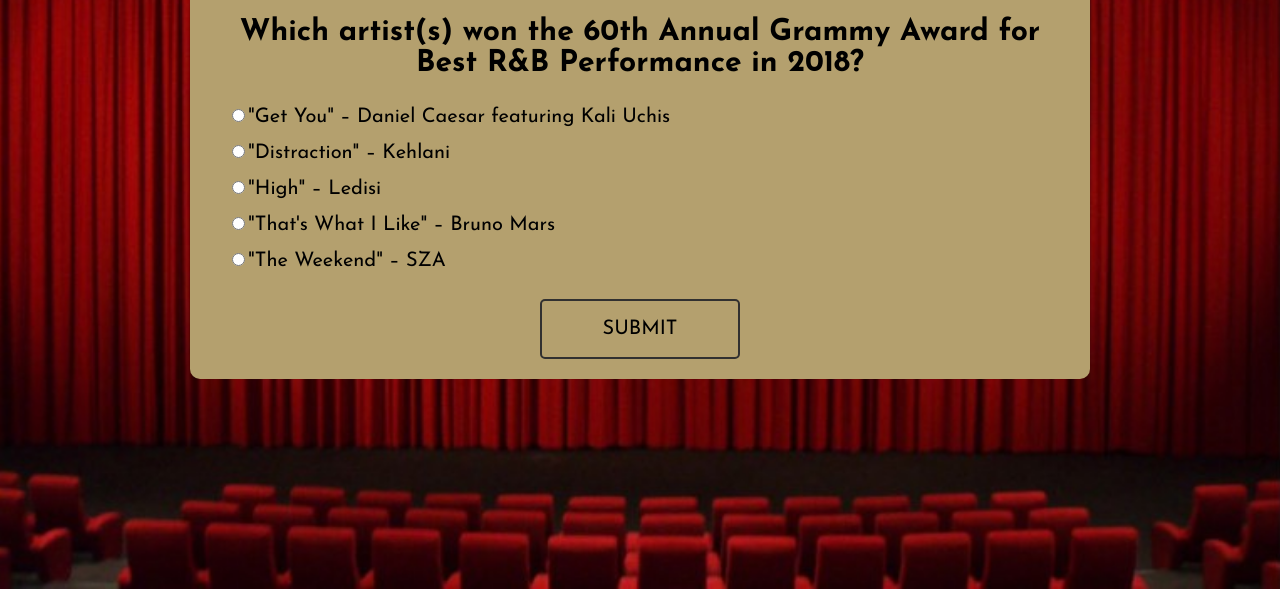
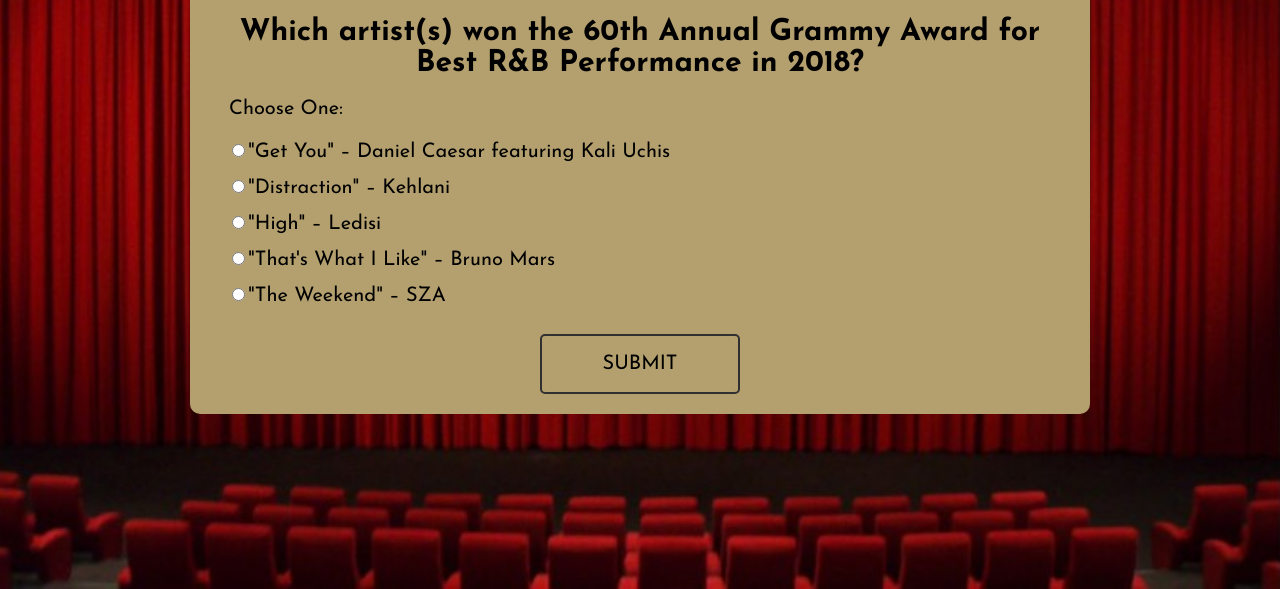
Before and after one commit to NePlusUltra82/Grammy-Awards-Quiz, a plain HTML site: page index.html in a window 1280 px wide. Both pictures are taken after a click on the button "START". Shown: the part 211-800 px from the top of the page. Drawn offline with nearby package versions, Linux system fonts and the light colour scheme.

Commit message:
applied a11y fixes to CSS/JS/HTML files - no errors reporting via aXe extension

```diff
--- a/dataStore.js
+++ b/dataStore.js
@@ -10,7 +10,7 @@
         ],
         //would benefit from refactor -- use indexing
         correctAnswer: `"That's What I Like" – Bruno Mars`,
-        artwork: `<img src="images/Bruno_Mars_-_24K_Magic_(Official_Album_Cover).png" class="albumArt">`
+        artwork: `<img alt='album artwork' src="images/Bruno_Mars_-_24K_Magic_(Official_Album_Cover).png" class="albumArt">`
     },
 
     {
@@ -23,7 +23,7 @@
             `"Bad and Boujee" – Migos featuring Lil Uzi Vert`
         ],
         correctAnswer: `"Humble" – Kendrick Lamar`,
-        artwork: `<img src="images/damn_KL.jpg" class="albumArt">`
+        artwork: `<img alt='album artwork' src="images/damn_KL.jpg" class="albumArt">`
     },
 
     {
@@ -36,7 +36,7 @@
             `"Redbone" – Childish Gambino`
         ],
         correctAnswer: `"Redbone" – Childish Gambino`,
-        artwork: `<img src="images/220px-Childish_Gambino_-_Awaken,_My_Love!.png" class="albumArt">`
+        artwork: `<img alt='album artwork' src="images/220px-Childish_Gambino_-_Awaken,_My_Love!.png" class="albumArt">`
     },
 
     {
@@ -50,7 +50,7 @@
             `"Love Galore" – SZA featuring Travis Scott`
         ],
         correctAnswer: `"Loyalty" – Kendrick Lamar featuring Rihanna`,
-        artwork: `<img src="images/damn_KL.jpg" class="albumArt">`
+        artwork: `<img alt='album artwork' src="images/damn_KL.jpg" class="albumArt">`
     },
 
     {
@@ -63,7 +63,7 @@
             `"Supermodel" - Tyran Donaldson, Terrence Henderson, Greg Landfair Jr., Carter Lang & Solana Rowe, songwriters (SZA)`
         ],
         correctAnswer: `"That's What I Like" - Christopher Brody Brown, James Fauntleroy, Philip Lawrence, Bruno Mars, Ray Charles McCullough II, Jeremy Reeves, Ray Romulus & Jonathan Yip, songwriters (Bruno Mars)`,
-        artwork: `<img src="images/Bruno_Mars_-_24K_Magic_(Official_Album_Cover).png" class="albumArt">`
+        artwork: `<img alt='album artwork' src="images/Bruno_Mars_-_24K_Magic_(Official_Album_Cover).png" class="albumArt">`
     },
 
     {
@@ -76,7 +76,7 @@
             `"The Story of O.J." - Shawn Carter & Dion Wilson, songwriters (Jay-Z)`
         ],
         correctAnswer: `"Humble" - K. Duckworth, Asheton Hogan & M. Williams II, songwriters (Kendrick Lamar)`,
-        artwork: `<img src="images/damn_KL.jpg" class="albumArt">`
+        artwork: `<img alt='album artwork' src="images/damn_KL.jpg" class="albumArt">`
     },
 
     {
@@ -89,7 +89,7 @@
             `Starboy – The Weeknd`
         ],
         correctAnswer: `Starboy – The Weeknd`,
-        artwork: `<img src="images/The_Weeknd_-_Starboy.png" class="albumArt">`
+        artwork: `<img alt='album artwork' src="images/The_Weeknd_-_Starboy.png" class="albumArt">`
     },
 
     {
@@ -102,7 +102,7 @@
             `Feel the Real – Musiq Soulchild`
         ],
         correctAnswer: `24K Magic – Bruno Mars`,
-        artwork: `<img src="images/Bruno_Mars_-_24K_Magic_(Official_Album_Cover).png" class="albumArt">`
+        artwork: `<img alt='album artwork' src="images/Bruno_Mars_-_24K_Magic_(Official_Album_Cover).png" class="albumArt">`
     },
 
     {
@@ -115,7 +115,7 @@
             `Flower Boy - Tyler, The Creator`
         ],
         correctAnswer: `Damn - Kendrick Lamar`,
-        artwork: `<img src="images/damn_KL.jpg" class="albumArt">`
+        artwork: `<img alt='album artwork' src="images/damn_KL.jpg" class="albumArt">`
     },
 
     {
@@ -128,6 +128,6 @@
             `Kanye West`
         ],
         correctAnswer: `Eminem`,
-        artwork: `<p>He has won the award (6) times total</p><img src="images/eminem_photo_by_dave_j_hogan_getty_images_entertainment_getty_187596325.jpg" class="albumArt">`
+        artwork: `<p>He has won the award (6) times total</p><img alt='album artwork' src="images/eminem_photo_by_dave_j_hogan_getty_images_entertainment_getty_187596325.jpg" class="albumArt">`
     }
 ];
--- a/index.html
+++ b/index.html
@@ -10,8 +10,8 @@
   <body role="document">
     <main class='main' role="main">
       <div class="welcome">
-        <header role="banner">
-          <img src="images/grammy hearder icon.png">
+        <header>
+          <img alt="grammy icon" src="images/grammy hearder icon.png">
         </header>
         <h1>Welcome to the 60th Annual Grammy Awards Quiz!</h1>
         <p>Lets test your knowledge of the 2018 winners from the Rap and R&B categories.</p>
--- a/index.js
+++ b/index.js
@@ -88,8 +88,8 @@
 function renderQuestion(){
   $('.main').html(
    `<div class='question'>
-      <header role="banner">
-          <img src="images/grammy hearder icon.png">
+      <header>
+          <img alt='grammy icon' src="images/grammy hearder icon.png">
           <strong>
             <ul>
               <li class='questionCount'>Question: ${questionNum + 1}/10</li>
@@ -101,6 +101,7 @@
       <h1>${STORE[questionNum].question}</h1>
       <form>
         <fieldset>
+        <legend class='selected' >Choose One:</legend>
           <div class='selected'>
             <label>
               <input type=radio name='answer' value='${STORE[questionNum].answers[0]}' required>${STORE[questionNum].answers[0]}
--- a/main.css
+++ b/main.css
@@ -78,7 +78,7 @@
 }
 
 .green {
-  color: seagreen;
+  color: rgb(14, 44, 27);
 }
 
 h1 {
```
